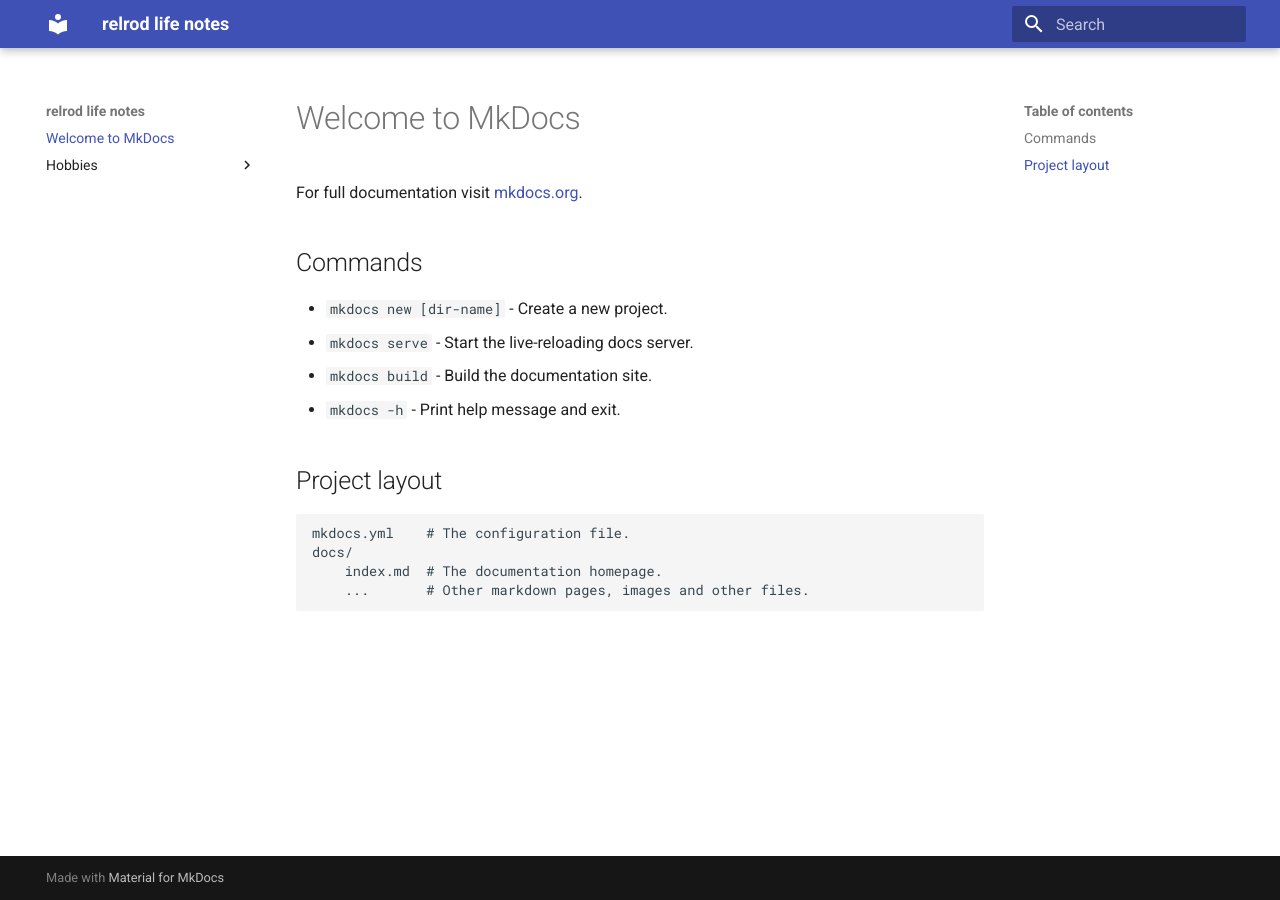
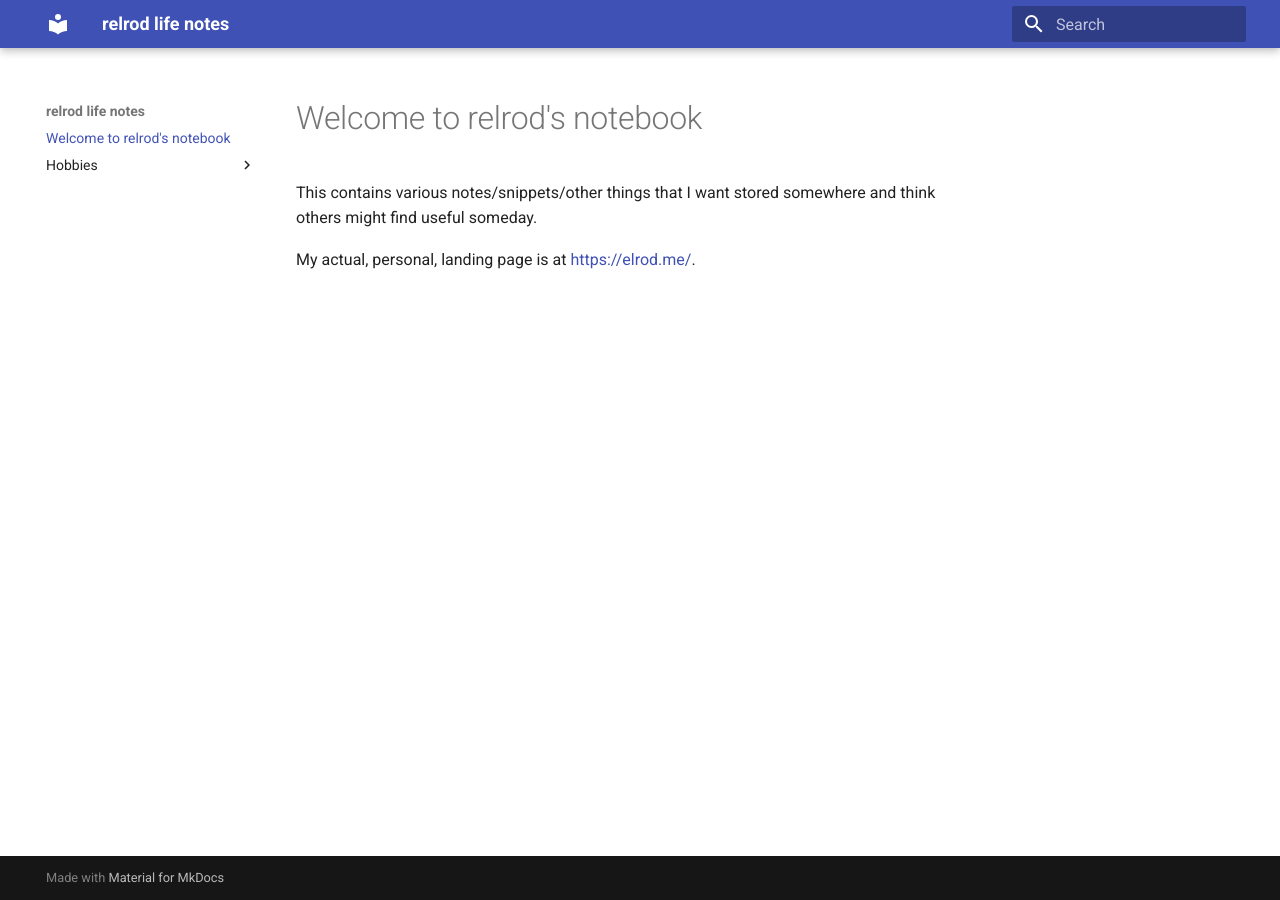
Before and after one commit to relrod/notes, an MkDocs documentation site: the page built from docs/index.md, in a window 1280 px wide. Built offline with MkDocs 1.6.1 and Material for MkDocs 9.7.7, drawn with Linux system fonts in a browser that asks for light colours; comment, search, counter and statistics services are not loaded.

Commit message:
fix up index
Signed-off-by: Rick Elrod <rick@elrod.me>

```diff
--- a/docs/index.md
+++ b/docs/index.md
@@ -1,17 +1,6 @@
-# Welcome to MkDocs
+# Welcome to relrod's notebook
 
-For full documentation visit [mkdocs.org](https://www.mkdocs.org).
+This contains various notes/snippets/other things that I want stored somewhere
+and think others might find useful someday.
 
-## Commands
-
-* `mkdocs new [dir-name]` - Create a new project.
-* `mkdocs serve` - Start the live-reloading docs server.
-* `mkdocs build` - Build the documentation site.
-* `mkdocs -h` - Print help message and exit.
-
-## Project layout
-
-    mkdocs.yml    # The configuration file.
-    docs/
-        index.md  # The documentation homepage.
-        ...       # Other markdown pages, images and other files.
+My actual, personal, landing page is at [https://elrod.me/](https://elrod.me/).
```
